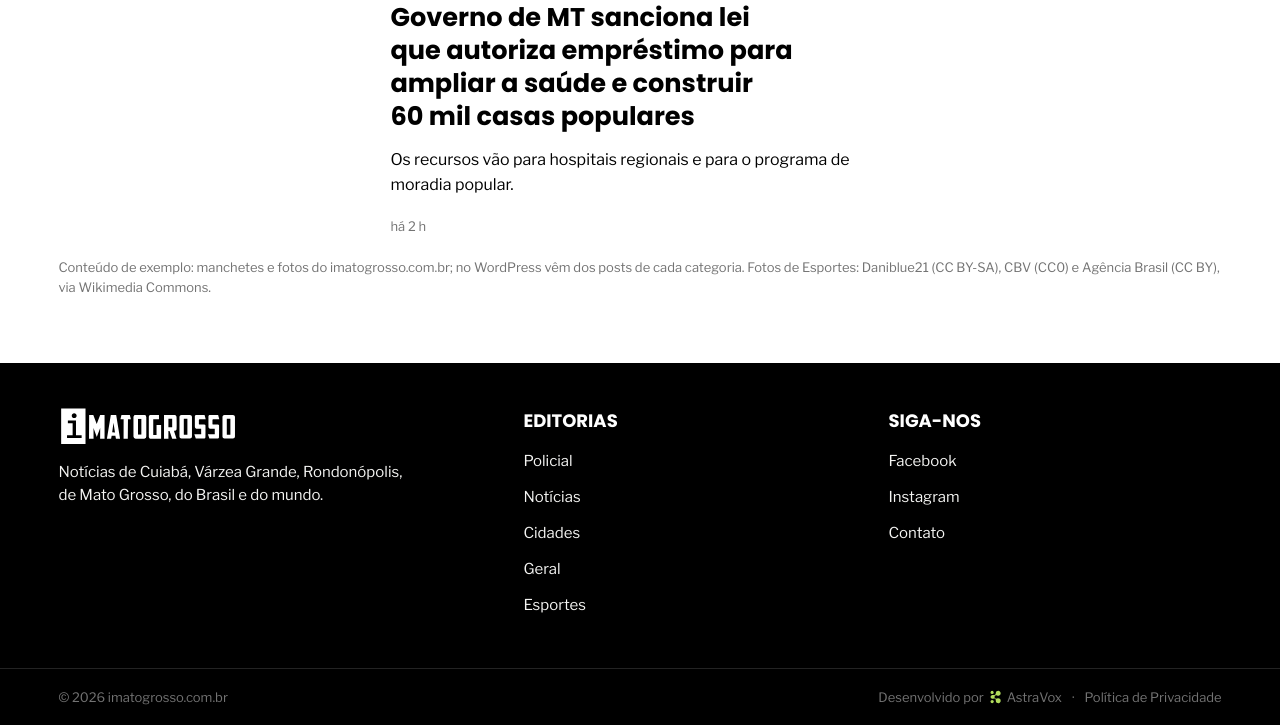
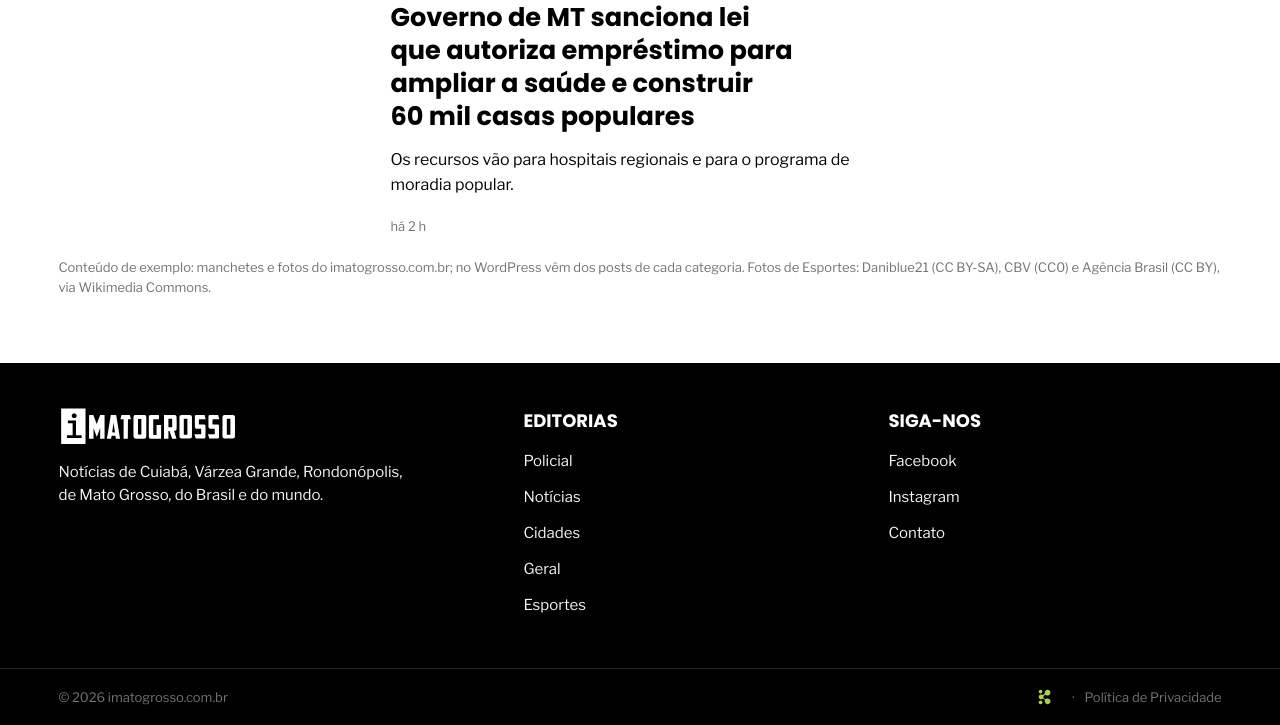
Before and after one commit to luizpodecrer-ship-it/imatogrosso, a plain HTML site: page index.html in a window 1280 px wide. Shown: the part 3980-4705 px from the top of the page. Drawn offline with nearby package versions, Linux system fonts and the light colour scheme.

Commit message:
Rodapé: assinatura da AstraVox só com o ícone
Co-Authored-By: Claude Opus 5.5 <noreply@anthropic.com>
Claude-Session: https://claude.ai/code/session_013Hzvk4DKoLEkXngPdMkbib

```diff
--- a/assets/css/style.css
+++ b/assets/css/style.css
@@ -129,7 +129,7 @@ footer ul{list-style:none;margin:0;padding:0}footer li a{display:inline-flex;min
 footer .copy .wrap{display:flex;flex-wrap:wrap;align-items:center;justify-content:space-between;gap:8px 24px;padding-block:12px}
 .assina{display:flex;flex-wrap:wrap;align-items:center;gap:6px 10px}
 .assina a{display:inline-flex;align-items:center;gap:6px;min-height:32px;color:var(--k2)}.assina a:hover{color:var(--k4)}
-.astravox img{width:11px;height:14px;opacity:.9}
+.astravox{min-width:24px}.astravox img{width:13px;height:16px;opacity:.85;transition:opacity .2s}.astravox:hover img{opacity:1}
 .nota{font-size:13px;color:var(--mut);padding-block:10px}
 /* responsivo */
 @media(max-width:1100px){.g3{grid-template-columns:repeat(2,minmax(0,1fr))}.head .wrap{flex-direction:column;align-items:center}.g4,.faixa{grid-template-columns:repeat(2,minmax(0,1fr))}
--- a/index.html
+++ b/index.html
@@ -111,7 +111,7 @@
  <div><h3>Siga-nos</h3><ul><li><a href="https://www.facebook.com/profile.php?id=61579282092124">Facebook</a></li><li><a href="https://www.instagram.com/imatogrossomt">Instagram</a></li><li><a href="https://www.imatogrosso.com.br/contato/">Contato</a></li></ul></div>
 </div><div class="copy"><div class="wrap">
  <span>© 2026 imatogrosso.com.br</span>
- <span class="assina"><a class="astravox" href="https://www.astravox.com.br" target="_blank" rel="noopener" aria-label="Desenvolvido por AstraVox (abre em nova aba)">Desenvolvido por <img src="assets/img/logo/astravox-icone.svg" alt="" width="11" height="14"> AstraVox</a><span aria-hidden="true">·</span><a href="privacidade.html">Política de Privacidade</a></span>
+ <span class="assina"><a class="astravox" href="https://www.astravox.com.br" target="_blank" rel="noopener" aria-label="Desenvolvido por AstraVox (abre em nova aba)" title="Desenvolvido por AstraVox"><img src="assets/img/logo/astravox-icone.svg" alt="" width="13" height="16"></a><span aria-hidden="true">·</span><a href="privacidade.html">Política de Privacidade</a></span>
 </div></div></footer>
 
 <script src="assets/js/main.js" defer></script>
```
Also changed, not shown: noticia.html (+1 -1 lines), privacidade.html (+1 -1 lines), 1 other file.
